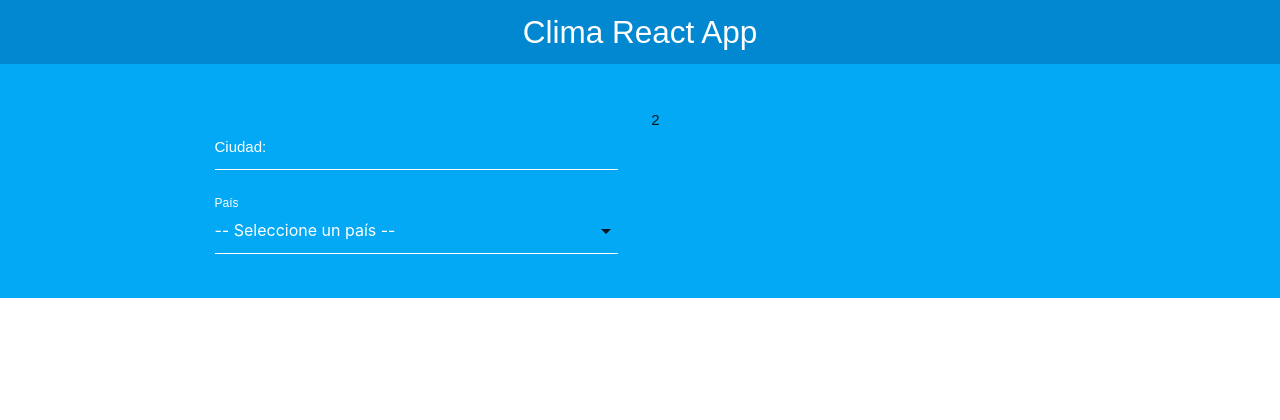
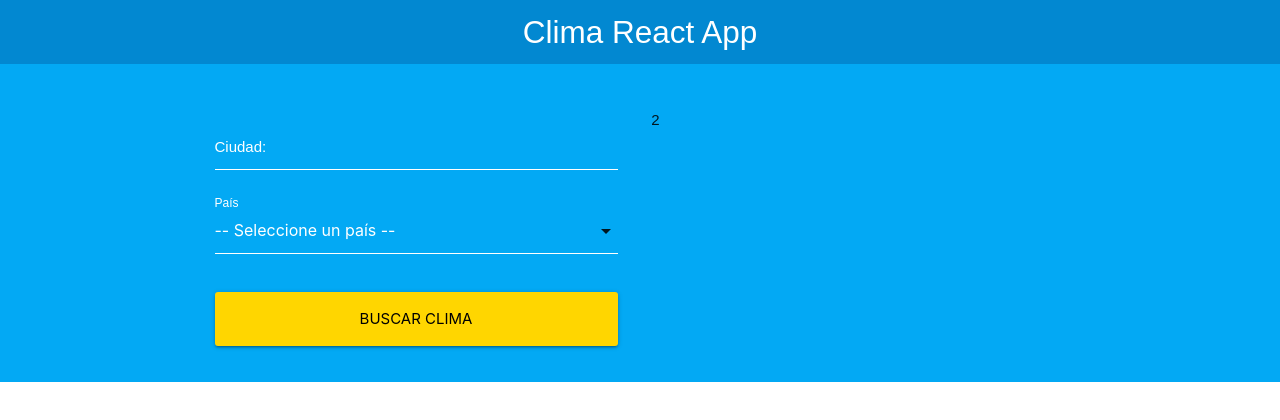
Before and after one commit to LuciaIramain/Clima.React, a React (Create React App) app: page / in a window 1280 px wide. Shown: the top 420 px of the page. Built offline with nearby package versions, Linux system fonts and the light colour scheme.

Commit message:
Se agregaron las validaciones

```diff
--- a/src/components/Formulario.js
+++ b/src/components/Formulario.js
@@ -7,6 +7,8 @@
         ciudad: '',
         pais: ''
     });
+    const [error, guardarError] = useState(false);
+
 
     // Extraer los valores del state
     const {ciudad, pais} = busqueda;
@@ -20,9 +22,23 @@
         });
     }
 
+    const handleSubmit = e => {
+        e.preventDefault();
+        // Validar
+        if(ciudad.trim() === '' || pais.trim() === '') {
+            guardarError(true);
+            return;
+        }
+        guardarError(false);
+
+        // Pasarlo al componente principal
+
+    }
+
     return (
         <div>
-            <form>
+            <form onSubmit={handleSubmit}>
+                {error ? <p className='red darken-4 error'>Todos los campos son obligatorios</p> : null}
                 <div className='input-field col s12'>
                     <input
                         type="text"
@@ -51,6 +67,13 @@
                     </select>
                     <label htmlFor="pais">País</label>
                 </div>
+                <div className='input-field col s12'>
+                    <input
+                        type="submit"
+                        value="Buscar clima"
+                        className='waves-effect waves-light btn-large btn-block yellow accent-4'
+                    />
+                </div>
             </form>
         </div>
     );
```
